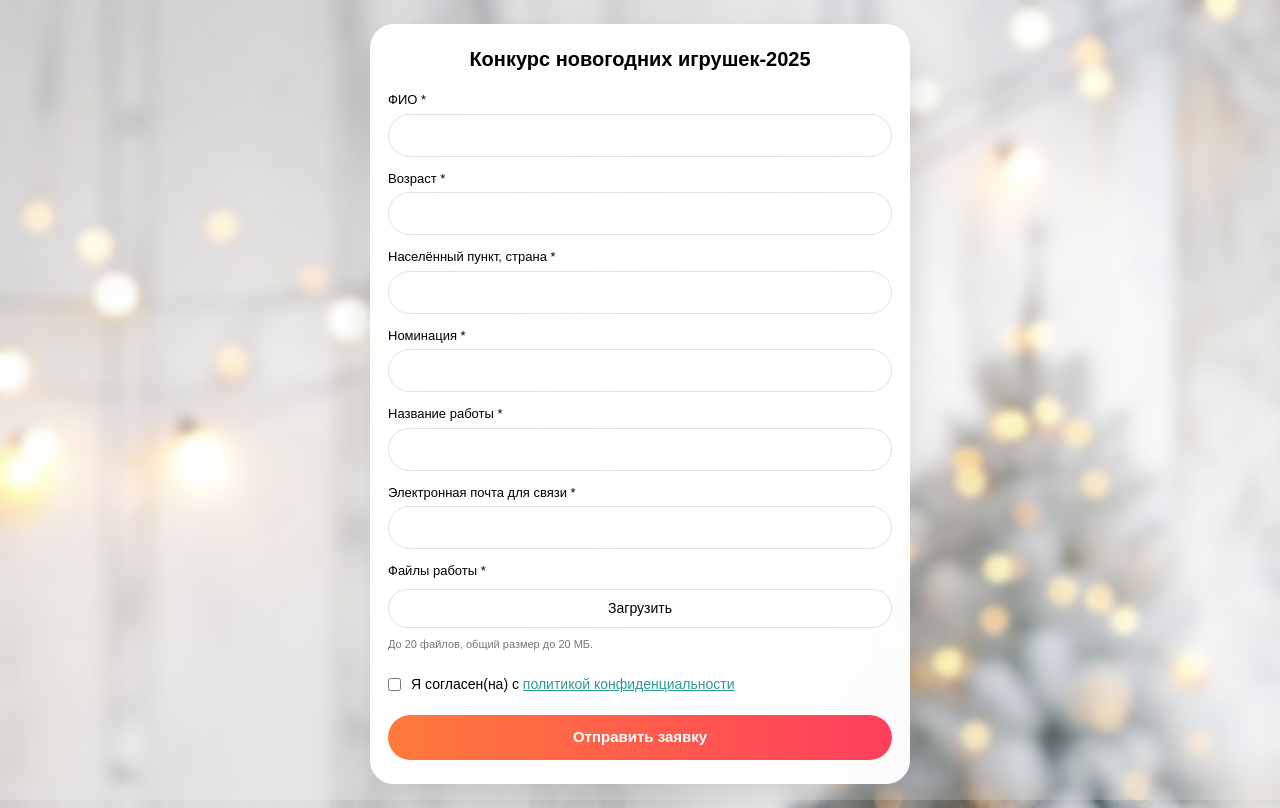
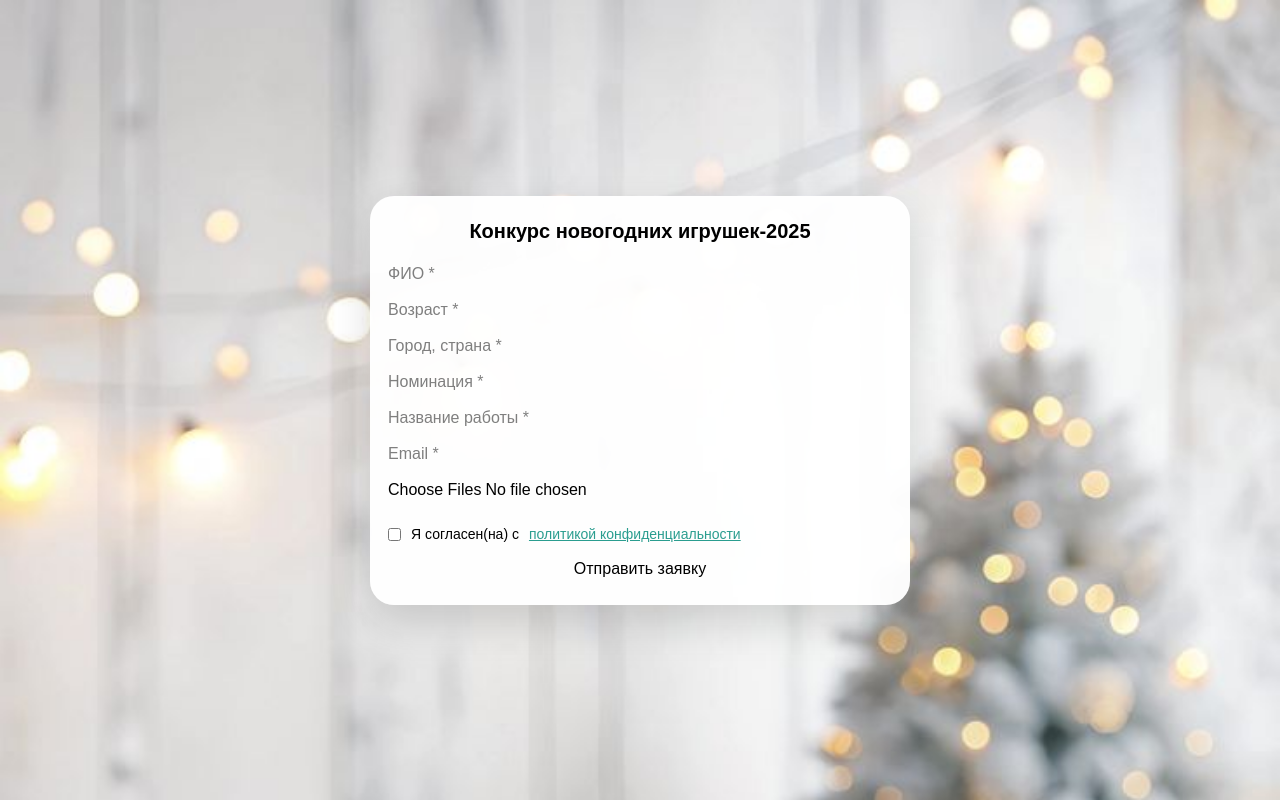
Before and after one commit to talantmuenster/talantmuenster, a Next.js app: page /newyear in a window 1280 px wide. Built offline with nearby package versions, Linux system fonts and the light colour scheme.

Commit message:
email seting

```diff
--- a/src/app/api/newyear/route.ts
+++ b/src/app/api/newyear/route.ts
@@ -9,7 +9,18 @@ export async function POST(req: Request) {
   try {
     console.log("API HIT");
 
-    const data = await req.json();
+    // 🔒 читаем тело безопасно
+    const raw = await req.text();
+    console.log("RAW BODY:", raw);
+
+    if (!raw) {
+      return NextResponse.json(
+        { ok: false, error: "Empty request body" },
+        { status: 400 }
+      );
+    }
+
+    const data = JSON.parse(raw);
 
     const {
       fullName = "",
@@ -37,7 +48,7 @@ export async function POST(req: Request) {
       html,
     });
 
-    console.log("Resend OK:", result);
+    console.log("RESEND RESULT:", result);
 
     return NextResponse.json({ ok: true });
   } catch (error: any) {
--- a/src/app/newyear/page.tsx
+++ b/src/app/newyear/page.tsx
@@ -23,9 +23,7 @@ export default function NewYearPage() {
   const [agree, setAgree] = useState(false);
   const [isSubmitted, setIsSubmitted] = useState(false);
 
-
-
-  // очищаем URL’ы
+  // очищаем URL превью
   useEffect(() => {
     return () => {
       files.forEach((f) => URL.revokeObjectURL(f.url));
@@ -38,27 +36,30 @@ export default function NewYearPage() {
 
     const arr = Array.from(fileList);
 
-    // лимит – 20 файлов, ~20 МБ
-    const all = [...files, ...arr.map((f) => ({
-      id: `${Date.now()}-${f.name}-${Math.random()}`,
-      file: f,
-      url: URL.createObjectURL(f),
-    }))];
+    const all = [
+      ...files,
+      ...arr.map((f) => ({
+        id: `${Date.now()}-${Math.random()}`,
+        file: f,
+        url: URL.createObjectURL(f),
+      })),
+    ];
 
     setFiles(all.slice(0, 20));
-    setStatus(null);
   };
 
   const removeFile = (id: string) => {
-    setFiles((prev) => {
-      const next = prev.filter((f) => f.id !== id);
-      return next;
-    });
+    setFiles((prev) => prev.filter((f) => f.id !== id));
   };
 
   const handleSubmit = async (e: React.FormEvent) => {
     e.preventDefault();
     setStatus(null);
+
+    if (!agree) {
+      setStatus('Необходимо согласие с политикой конфиденциальности.');
+      return;
+    }
 
     if (!fullName || !age || !city || !nomination || !workTitle || !email) {
       setStatus('Заполни, пожалуйста, все обязательные поля.');
@@ -66,199 +67,84 @@ export default function NewYearPage() {
     }
 
     if (!files.length) {
-      setStatus('Нужно загрузить хотя бы один файл работы.');
+      setStatus('Нужно выбрать хотя бы один файл (для проверки жюри).');
       return;
     }
 
     try {
       setIsSubmitting(true);
 
-      const fd = new FormData();
-      fd.append('fullName', fullName);
-      fd.append('age', age);
-      fd.append('city', city);
-      fd.append('nomination', nomination);
-      fd.append('workTitle', workTitle);
-      fd.append('email', email);
-
-      files.forEach((pf) => {
-        fd.append('files', pf.file);
+      // 🔥 ОТПРАВЛЯЕМ ТОЛЬКО JSON
+      const res = await fetch('/api/send', {
+        method: 'POST',
+        headers: {
+          'Content-Type': 'application/json',
+        },
+        body: JSON.stringify({
+          fullName,
+          age,
+          city,
+          nomination,
+          workTitle,
+          email,
+          filesCount: files.length, // 👈 просто информация
+        }),
       });
 
-      const res = await fetch('/api/newyear', {
-        method: 'POST',
-        body: fd,
-      });
+      const data = await res.json();
 
-      if (!res.ok) {
-        const data = await res.json().catch(() => ({}));
-        throw new Error(data.message || 'Ошибка при отправке');
+      if (!data.ok) {
+        throw new Error(data.error || 'Ошибка отправки');
       }
+
       setIsSubmitted(true);
-
+      setFiles([]);
       setFullName('');
       setAge('');
       setCity('');
       setNomination('');
       setWorkTitle('');
       setEmail('');
-      setFiles([]);
     } catch (err: any) {
       console.error(err);
-      setStatus(`Не удалось отправить: ${err.message || 'ошибка'}`);
+      setStatus(`Ошибка: ${err.message || 'не удалось отправить'}`);
     } finally {
       setIsSubmitting(false);
     }
   };
 
-  const filesCount = files.length;
-
   return (
     <div className={styles.page}>
-      <div className={styles.overlay} />
       <div className={styles.formWrapper}>
-        <h1 className={styles.title}>
-          Конкурс новогодних игрушек-2025
-        </h1>
+        <h1 className={styles.title}>Конкурс новогодних игрушек-2025</h1>
 
         <form className={styles.form} onSubmit={handleSubmit}>
-          <label className={styles.field}>
-            <span>ФИО *</span>
-            <input
-              type="text"
-              value={fullName}
-              onChange={(e) => setFullName(e.target.value)}
-              required
-            />
+          <input value={fullName} onChange={(e) => setFullName(e.target.value)} placeholder="ФИО *" />
+          <input type="number" value={age} onChange={(e) => setAge(e.target.value)} placeholder="Возраст *" />
+          <input value={city} onChange={(e) => setCity(e.target.value)} placeholder="Город, страна *" />
+          <input value={nomination} onChange={(e) => setNomination(e.target.value)} placeholder="Номинация *" />
+          <input value={workTitle} onChange={(e) => setWorkTitle(e.target.value)} placeholder="Название работы *" />
+          <input type="email" value={email} onChange={(e) => setEmail(e.target.value)} placeholder="Email *" />
+
+          {/* файлы — ТОЛЬКО ДЛЯ UI */}
+          <input type="file" multiple accept="image/*" onChange={handleFilesChange} />
+
+          {files.length > 0 && <p>Файлов выбрано: {files.length}</p>}
+
+          <label className={styles.checkbox}>
+            <input type="checkbox" checked={agree} onChange={(e) => setAgree(e.target.checked)} />
+            Я согласен(на) с <a href="/privacy-policy" target="_blank">политикой конфиденциальности</a>
           </label>
 
-          <label className={styles.field}>
-            <span>Возраст *</span>
-            <input
-              type="number"
-              min={0}
-              value={age}
-              onChange={(e) => setAge(e.target.value)}
-              required
-            />
-          </label>
+          {status && <p className={styles.status}>{status}</p>}
 
-          <label className={styles.field}>
-            <span>Населённый пункт, страна *</span>
-            <input
-              type="text"
-              value={city}
-              onChange={(e) => setCity(e.target.value)}
-              required
-            />
-          </label>
-
-          <label className={styles.field}>
-            <span>Номинация *</span>
-            <input
-              type="text"
-              value={nomination}
-              onChange={(e) => setNomination(e.target.value)}
-              required
-            />
-          </label>
-
-          <label className={styles.field}>
-            <span>Название работы *</span>
-            <input
-              type="text"
-              value={workTitle}
-              onChange={(e) => setWorkTitle(e.target.value)}
-              required
-            />
-          </label>
-
-          <label className={styles.field}>
-            <span>Электронная почта для связи *</span>
-            <input
-              type="email"
-              value={email}
-              onChange={(e) => setEmail(e.target.value)}
-              required
-            />
-          </label>
-
-          {/* Загрузка файлов */}
-          <div className={styles.field}>
-            <span>Файлы работы *</span>
-
-            <label className={styles.uploadBtn}>
-              <input
-                type="file"
-                accept="image/*"
-                multiple
-                onChange={handleFilesChange}
-              />
-              Загрузить
-            </label>
-
-            <p className={styles.filesHint}>
-              До 20 файлов, общий размер до 20 МБ.
-            </p>
-
-            {filesCount > 0 && (
-              <div className={styles.filesStatus}>
-                ✅ Файлы выбраны: {filesCount}
-              </div>
-            )}
-
-            {/* Превью */}
-            {filesCount > 0 && (
-              <div className={styles.previews}>
-                {files.map((pf) => (
-                  <div key={pf.id} className={styles.previewItem}>
-                    <img src={pf.url} alt={pf.file.name} />
-                    <button
-                      type="button"
-                      onClick={() => removeFile(pf.id)}
-                    >
-                      ✕
-                    </button>
-                  </div>
-                ))}
-              </div>
-            )}
-          </div>
-
-          {status && <div className={styles.status}>{status}</div>}
-			<label className={styles.checkbox}>
-			<input
-				type="checkbox"
-				checked={agree}
-				onChange={(e) => setAgree(e.target.checked)}
-				required
-			/>
-			<span>
-				Я согласен(на) с{' '}
-				<a
-				href="/privacy-policy"
-				target="_blank"
-				rel="noopener noreferrer"
-				>
-				политикой конфиденциальности
-				</a>
-			</span>
-			</label>
           {isSubmitted ? (
-            <div className={styles.submitted}>
-              ✅ Заявка отправлена
-            </div>
+            <p>✅ Заявка отправлена</p>
           ) : (
-            <button
-              className={styles.submit}
-              type="submit"
-              disabled={isSubmitting}
-            >
+            <button disabled={isSubmitting}>
               {isSubmitting ? 'Отправляем…' : 'Отправить заявку'}
             </button>
           )}
-
-
         </form>
       </div>
     </div>
```
